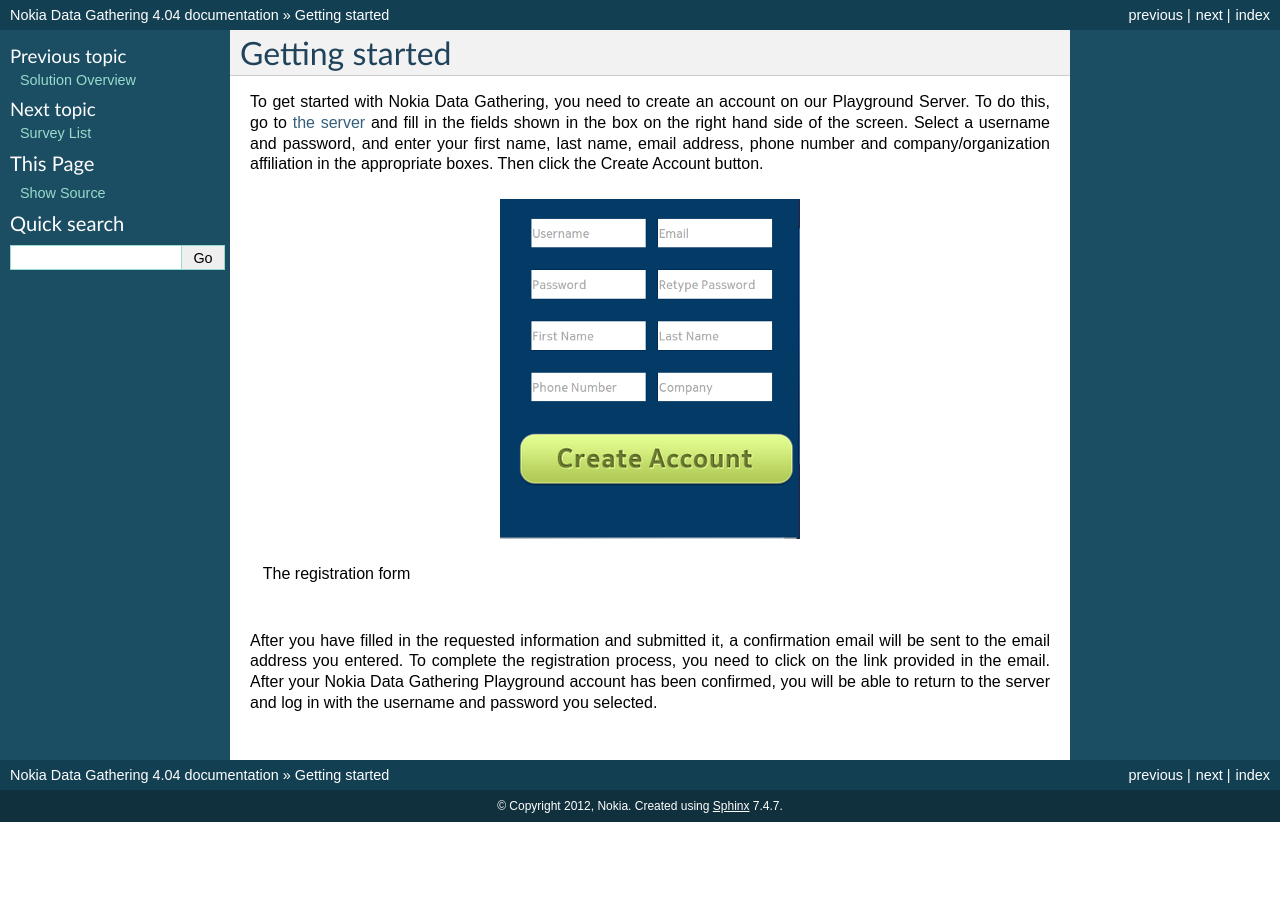
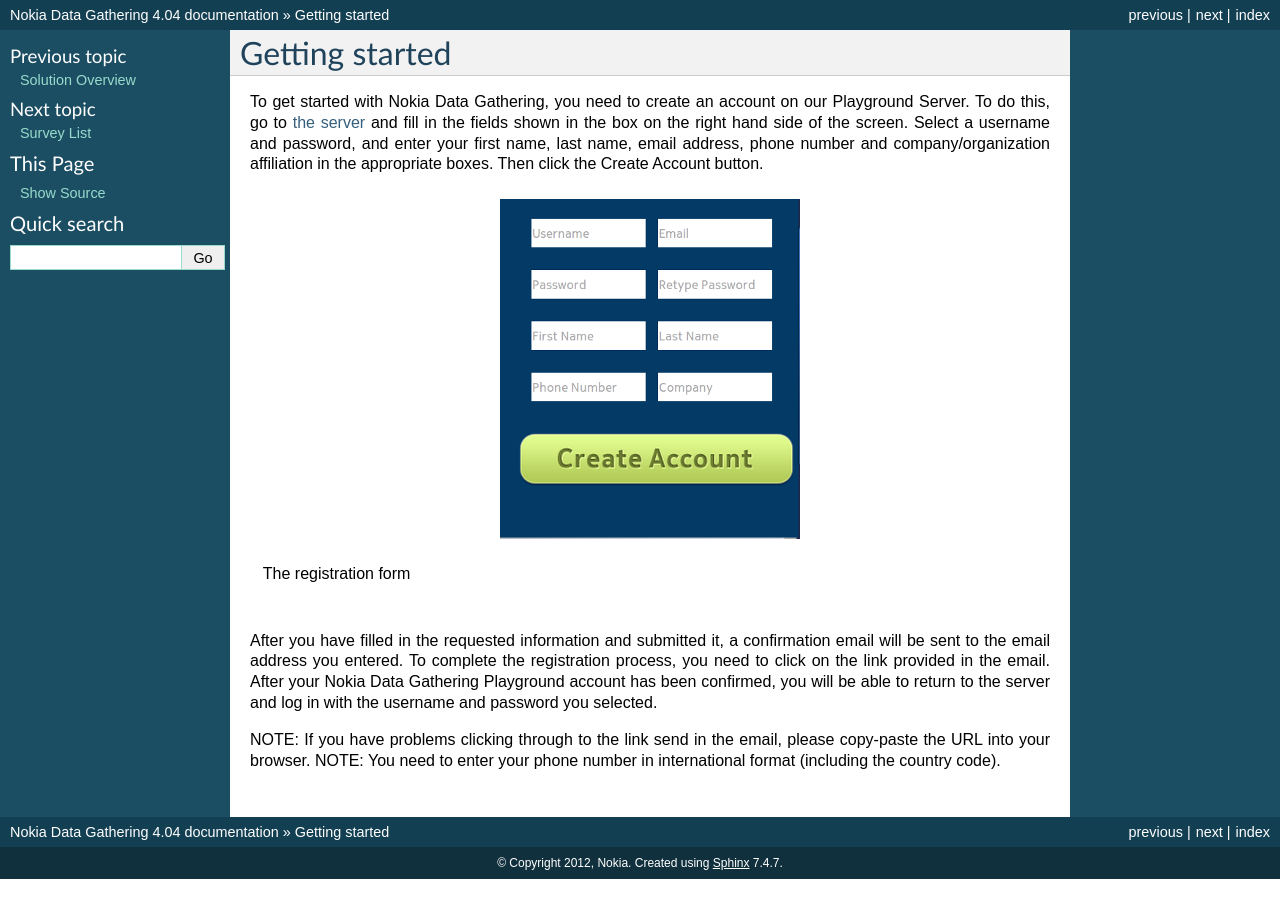
Before and after one commit to nokiadatagathering/ndgdocs, a Sphinx documentation site: the page built from sphinx/source/getting-started.rst, in a window 1280 px wide. Built offline with Sphinx 7.4.7, drawn with Linux system fonts in a browser that asks for light colours.

Commit message:
Added Notes to users.

```diff
--- a/sphinx/source/getting-started.rst
+++ b/sphinx/source/getting-started.rst
@@ -15,3 +15,6 @@
 
 
 After you have filled in the requested information and submitted it, a confirmation email will be sent to the email address you entered. To complete the registration process, you need to click on the link provided in the email. After your Nokia Data Gathering Playground account has been confirmed, you will be able to return to the server and log in with the username and password you selected.
+
+NOTE: If you have problems clicking through to the link send in the email, please copy-paste the URL into your browser.
+NOTE: You need to enter your phone number in international format (including the country code).
```
